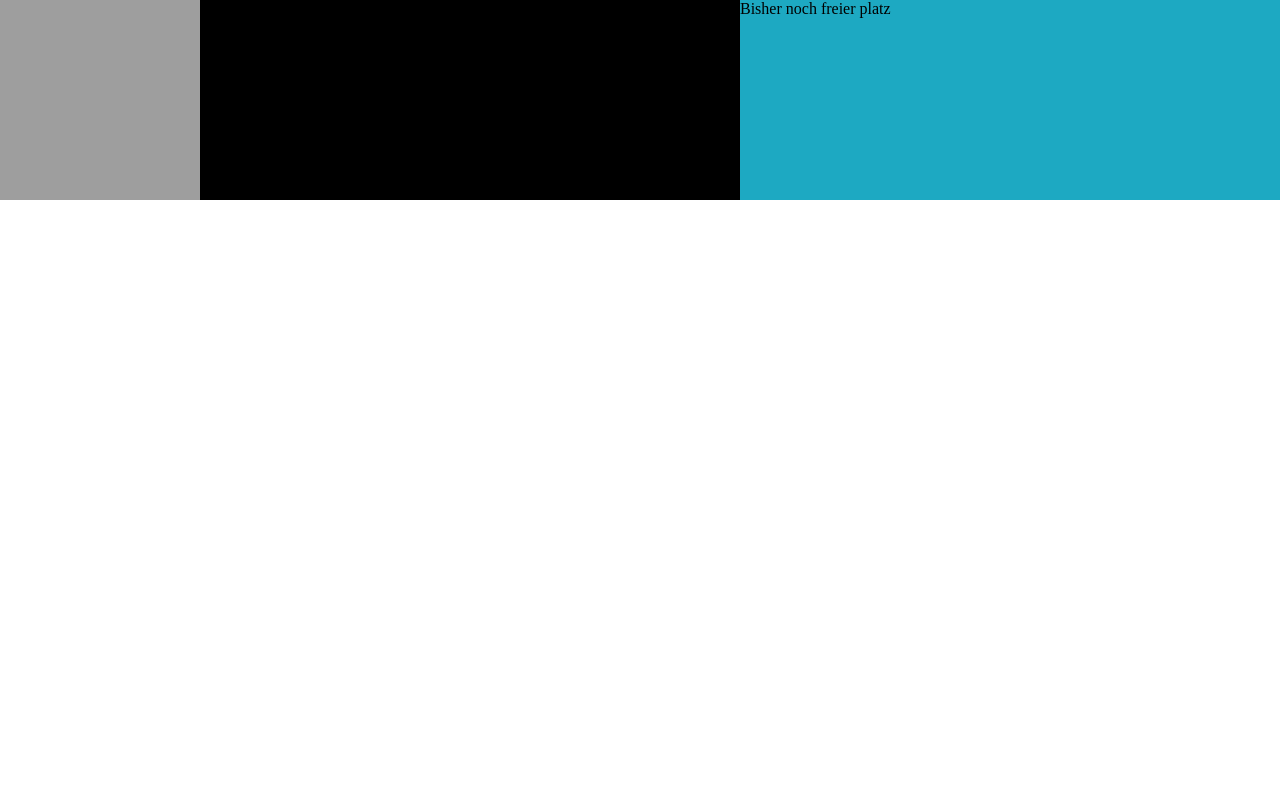
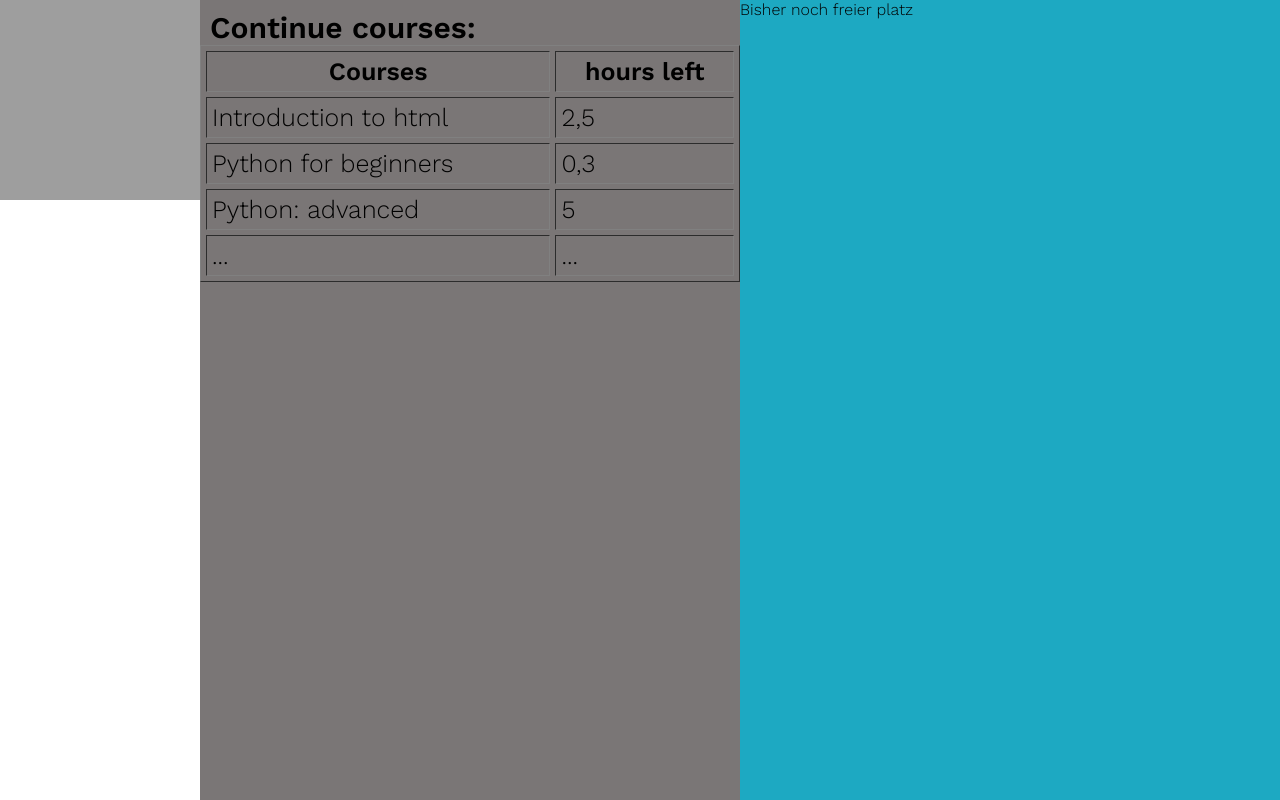
Before and after one commit to Junjus/ModernStudyDojo, a Django app: page / in a window 1280 px wide. Shown: the part 55-855 px from the top of the page. Before the commit the page ends 255 px from the top, so only its background shows below. Run offline with Django 4.2, Linux system fonts and the light colour scheme; grey boxes are pictures that could not be loaded.

Commit message:
startseite

```diff
--- a/ModernStudyDojo/static/styles/main.css
+++ b/ModernStudyDojo/static/styles/main.css
@@ -1,7 +1,9 @@
+@import url("https://fonts.googleapis.com/css?family=Work+Sans:300,600");
 
 .main{
   display: flex;
   flex-direction: row;
+  height: 800px;
 }
 
 .kalender{
@@ -13,12 +15,31 @@
 
 .uebungen{
   display: flex;
+  flex-direction: column;
   flex: 1;
-  background-color: #000000;
+  background-color: #7a7676;
 }
 
+.start{
+  font-size: 30px;
+  margin-left: 10px;
+  margin-top: 10px;
+  font-family:"Work Sans", sans-serif;
+
+}
+.courses{
+  font-family:"Work Sans", sans-serif;
+  font-size: 25px;
+  cursor: pointer;
+}
+
+.courses:hover{
+  opacity: 0.85;
+
+}
 .rechts{
   display: flex;
   flex: 1;
   background-color: #1da9c2;
+  font-family:"Work Sans", sans-serif;
 }
--- a/ModernStudyDojo/watch/templates/index.html
+++ b/ModernStudyDojo/watch/templates/index.html
@@ -35,7 +35,7 @@
     <div class="dropdown-content">
         <a href="{% url 'login' %}"> My Account</a>
         <a href="https://academy.hubspot.com/">Settings</a>
-        <a href="https://www.youtube.com/user/hubspot">Log out</a>
+        <a href="{% url 'login' %}">Login</a>
         <a href="http://localhost:8000/register/"> Register</a>
     </div>
 </div>
@@ -58,7 +58,30 @@
     </p>
 </div>
 
-<div class="uebungen"> Hier stehen Uebungen die man weiter machen kann</div>
+<div class="uebungen">
+    <B class="start"> Continue courses:</B>
+    <table  border="1" class="courses" cellpadding="5" cellspacing="5">
+    <tr>
+    <th>Courses</th>
+    <th>hours left</th>
+    </tr>
+    <tr>
+    <td>Introduction to html</td>
+    <td>2,5</td>
+    </tr>
+    <tr>
+    <td>Python for beginners</td>
+    <td>0,3</td>
+    </tr>
+    <tr>
+    <td>Python: advanced</td>
+    <td>5</td>
+    </tr>
+    <tr>
+    <td>...</td>
+    <td>...</td>
+    </tr>
+    </table></div>
 
 <div class="rechts"> Bisher noch freier platz</div>
 
--- a/ModernStudyDojo/watch/templates/login.html
+++ b/ModernStudyDojo/watch/templates/login.html
@@ -31,7 +31,7 @@
     <div class="dropdown-content">
         <a href="{% url 'login' %}"> My Account</a>
         <a href="https://academy.hubspot.com/">Settings</a>
-        <a href="https://www.youtube.com/user/hubspot">Log in</a>
+        <a href="{% url 'login' %}">Login</a>
     </div>
 </div>
 </div>
--- a/ModernStudyDojo/watch/templates/watch.html
+++ b/ModernStudyDojo/watch/templates/watch.html
@@ -35,7 +35,7 @@
             <div class="dropdown-content">
                 <a href="{% url 'login' %}"> My Account</a>
                 <a href="https://academy.hubspot.com/">Settings</a>
-                <a href="https://www.youtube.com/user/hubspot">Log in</a>
+                <a href="{% url 'login' %}">Login</a>
             </div>
         </div>
     </div>
```
